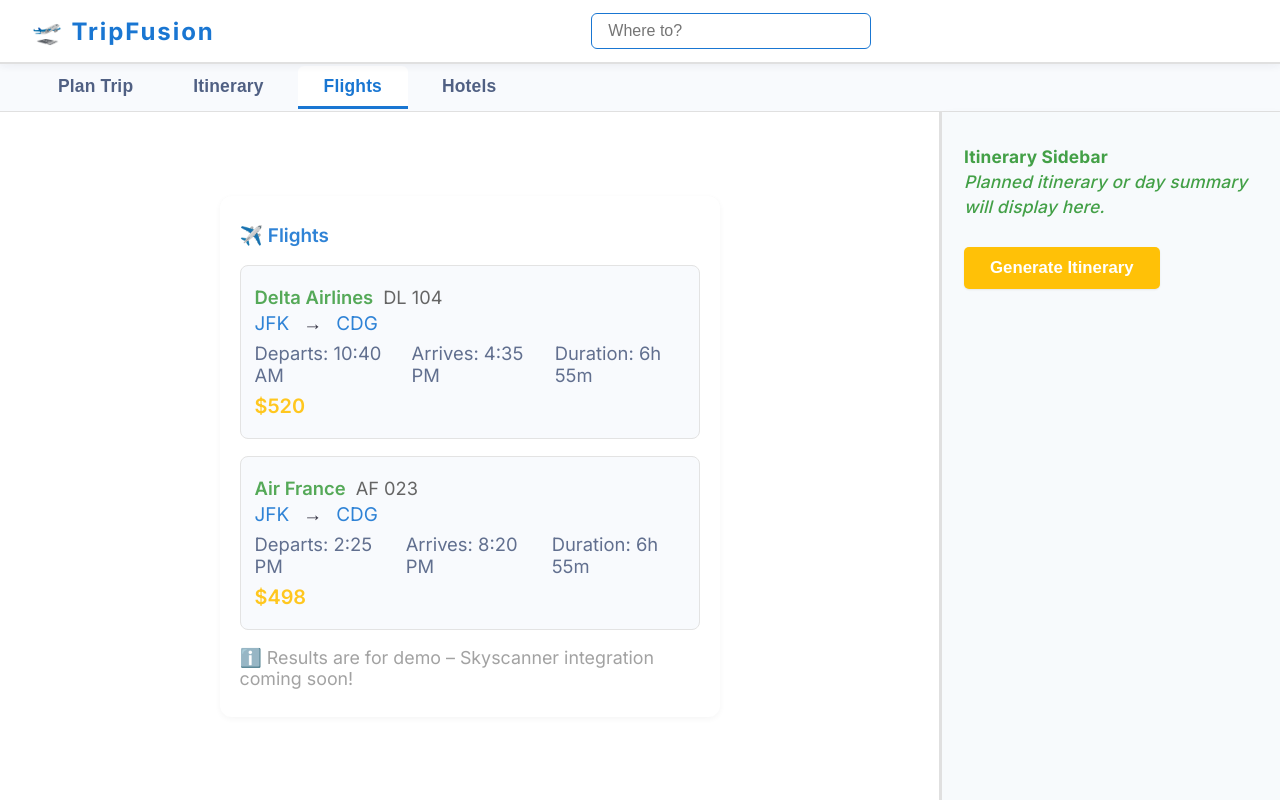
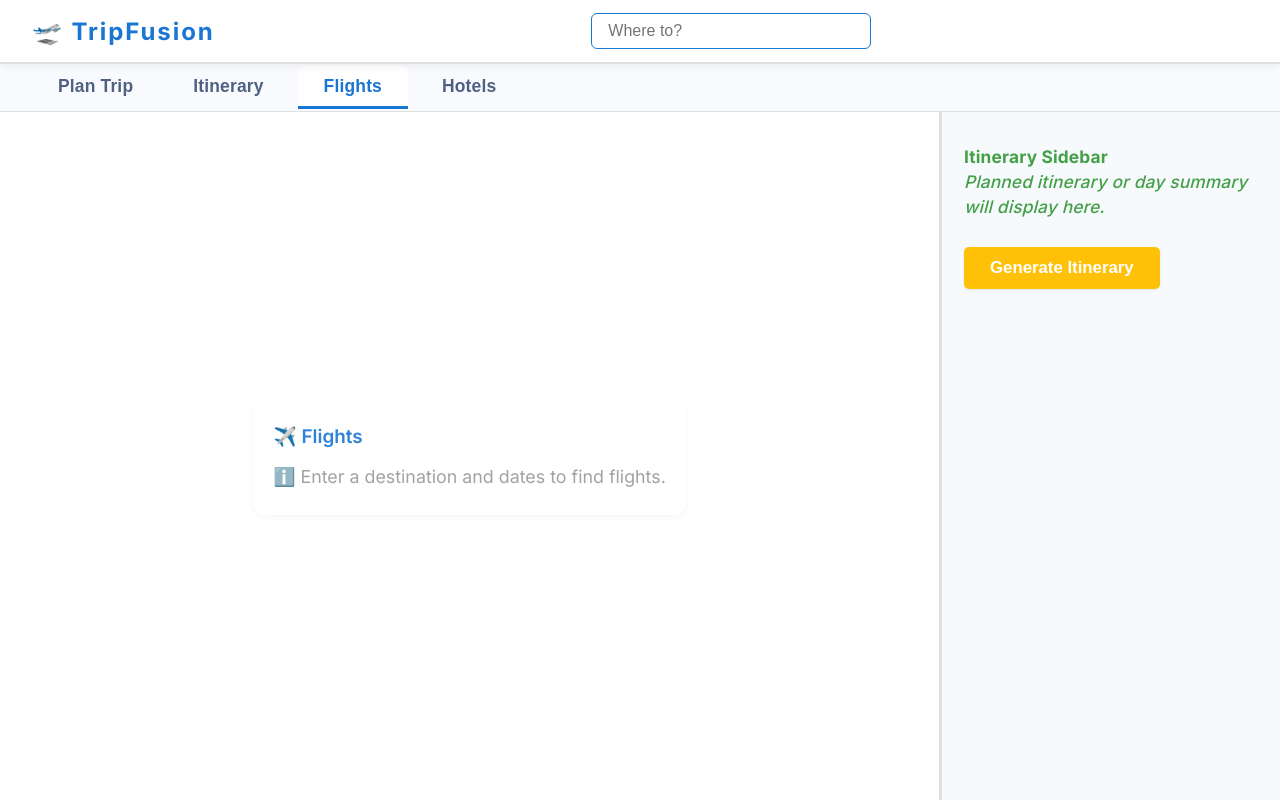
Before and after one commit to Workflow-Manager-admin/tripfusion-19-7a4b1202, a React (Create React App) app in the folder tripfusion_main_container/: page / in a window 1280 px wide. Both pictures are taken after a click on the button "Flights". Built offline with nearby package versions, Linux system fonts and the light colour scheme; the HTML template or start-up script is replaced by a standard one.

Commit message:
Auto-commit: Changes as of 2025-06-03T06:35:36.219621+00:00

```diff
--- a/tripfusion_main_container/src/components/FlightList.js
+++ b/tripfusion_main_container/src/components/FlightList.js
@@ -1,42 +1,114 @@
-import React from "react";
+import React, { useEffect, useState } from "react";
 
 // PUBLIC_INTERFACE
 /**
- * FlightList component: Displays a list of available flights for the given destination and dates.
- * Meant to be API-integrated (Skyscanner), currently uses mock data.
+ * FlightList component: Fetches and displays real flight options using Skyscanner (via RapidAPI)
+ * for the given destination and dates.
  *
  * @param {Object} props
  * @param {string} props.destination - Destination city/airport code.
  * @param {string} props.startDate - Trip start date (YYYY-MM-DD).
  * @param {string} props.endDate - Trip end date (YYYY-MM-DD).
+ *
+ * Note: You need to create a .env file in the root of 'tripfusion_main_container'
+ * and add your RapidAPI key as:
+ *   REACT_APP_RAPIDAPI_KEY=your-api-key-here
+ * See Skyscanner on RapidAPI: https://rapidapi.com/skyscanner/api/skyscanner44
  */
 function FlightList({ destination, startDate, endDate }) {
-  // Mock flight results (replace with Skyscanner API data)
-  const mockFlights = [
-    {
-      id: "F001",
-      airline: "Delta Airlines",
-      flightNumber: "DL 104",
-      depart: "10:40 AM",
-      arrive: "4:35 PM",
-      duration: "6h 55m",
-      price: "$520",
-      from: "JFK",
-      to: destination || "CDG",
+  // State for fetched flights, loading, and error
+  const [flights, setFlights] = useState([]);
+  const [loading, setLoading] = useState(false);
+  const [error, setError] = useState(null);
+
+  // Fetch live flights when destination or dates change
+  useEffect(() => {
+    // Do not fetch if required fields are missing
+    if (!destination || !startDate || !endDate) return;
+
+    // Skyscanner API expects IATA codes. Here, we'll accept city name for demo, but in a full production app,
+    // a mapping step or autocomplete for city->airport is recommended.
+    setLoading(true);
+    setError(null);
+
+    const fetchFlights = async () => {
+      try {
+        // Get API Key from environment
+        const RAPID_API_KEY = process.env.REACT_APP_RAPIDAPI_KEY;
+        if (!RAPID_API_KEY) {
+          throw new Error(
+            "Skyscanner API key not set. Add REACT_APP_RAPIDAPI_KEY to your .env file."
+          );
+        }
+
+        // Example API: Skyscanner - Browse Quotes
+        // Docs: https://rapidapi.com/skyscanner/api/skyscanner44
+        // Required params: origin, destination, outboundPartialDate, inboundPartialDate, currency, locale.
+        // This DEMO uses 'JFK' as a fixed origin for example; production should use user's real location.
+        const origin = "JFK";
+        const currency = "USD";
+        const locale = "en-US";
+        // WARNING: Skyscanner API requires airport/city IATA code for 'destination'
+        // Minimal fallback for demo (uses 'CDG' for Paris etc.), but you should use autocomplete or a mapping table in a full app!
+        let destCode = destination;
+        if (destination.toLowerCase() === "paris") destCode = "CDG";
+        if (destination.toLowerCase() === "tokyo") destCode = "HND";
+        // If not an obvious code, just use the input
+
+        // Compose endpoint
+        const url = `https://skyscanner44.p.rapidapi.com/search?adults=1&origin=${origin}&destination=${destCode}&departureDate=${startDate}&returnDate=${endDate}&currency=${currency}`;
+
+        const response = await fetch(url, {
+          headers: {
+            "X-RapidAPI-Key": RAPID_API_KEY,
+            "X-RapidAPI-Host": "skyscanner44.p.rapidapi.com",
           },
-    {
-      id: "F002",
-      airline: "Air France",
-      flightNumber: "AF 023",
-      depart: "2:25 PM",
-      arrive: "8:20 PM",
-      duration: "6h 55m",
-      price: "$498",
-      from: "JFK",
-      to: destination || "CDG",
-    },
-  ];
+        });
 
+        if (!response.ok) {
+          throw new Error(`API error: ${response.status}`);
+        }
+        const data = await response.json();
+
+        // Parse flights - response structure: data.itineraries or data.flights etc.
+        // Demo assumption: data.itineraries or data.data (API may change, refer to actual docs)
+        // We'll support both demo structure and basic fallback.
+
+        const results = [];
+        const itineraries = data.itineraries || data.data || [];
+        if (Array.isArray(itineraries)) {
+          // Each may have: legs (segments), price, airline, etc.
+          for (const flight of itineraries) {
+            results.push({
+              id: flight.id || flight.itineraryId || `${flight.departure}-${flight.arrival}-${flight.price?.raw}`,
+              airline: flight.legs?.[0]?.carriers?.[0]?.name || flight.legs?.[0]?.airline || "N/A",
+              flightNumber: flight.legs?.[0]?.flightNumber || flight.legs?.[0]?.carrierCode || "N/A",
+              depart: flight.legs?.[0]?.departure || flight.departureTime || "",
+              arrive: flight.legs?.[0]?.arrival || flight.arrivalTime || "",
+              duration: flight.legs?.[0]?.duration || flight.duration || "",
+              price: flight.price?.formatted || flight.price || "",
+              from: origin,
+              to: destCode,
+            });
+          }
+        }
+        // If nothing, error if no demo
+        if (results.length === 0) {
+          setError("No flights found for your search.");
+        }
+        setFlights(results);
+      } catch (err) {
+        setFlights([]);
+        setError(err.message || "An error occurred fetching flights.");
+      } finally {
+        setLoading(false);
+      }
+    };
+
+    fetchFlights();
+  }, [destination, startDate, endDate]);
+
+  // Render UI
   return (
     <div
       style={{
@@ -53,8 +125,17 @@ function FlightList({ destination, startDate, endDate }) {
       <div style={{ fontSize: "1.18rem", color: "var(--primary)", fontWeight: 600, marginBottom: 18 }}>
         ✈️ Flights{destination ? ` to ${destination}` : ""} {startDate ? `: ${startDate} → ${endDate}` : ""}
       </div>
+      {loading && (
+        <div style={{ color: "var(--secondary)", marginBottom: 8 }}>Loading flights…</div>
+      )}
+      {error && (
+        <div style={{ color: "#e57373", marginBottom: 10 }}>
+          <span role="img" aria-label="error">⚠️</span> {error}
+        </div>
+      )}
+      {!loading && !error && flights.length > 0 && (
         <ul style={{ listStyle: "none", padding: 0, margin: 0 }}>
-        {mockFlights.map((flight) => (
+          {flights.map((flight) => (
             <li
               key={flight.id}
               style={{
@@ -91,9 +172,12 @@ function FlightList({ destination, startDate, endDate }) {
             </li>
           ))}
         </ul>
+      )}
+      {!loading && !error && flights.length === 0 && (
         <div style={{ marginTop: 16, fontSize: "0.97em", color: "#999" }}>
-        <span role="img" aria-label="info">ℹ️</span> Results are for demo – Skyscanner integration coming soon!
+          <span role="img" aria-label="info">ℹ️</span> Enter a destination and dates to find flights.
         </div>
+      )}
     </div>
   );
 }
```
Also changed, not shown: 2 other files (tests, documents, lock files or other folders). Lines whose indentation alone changed are shown as unchanged.
